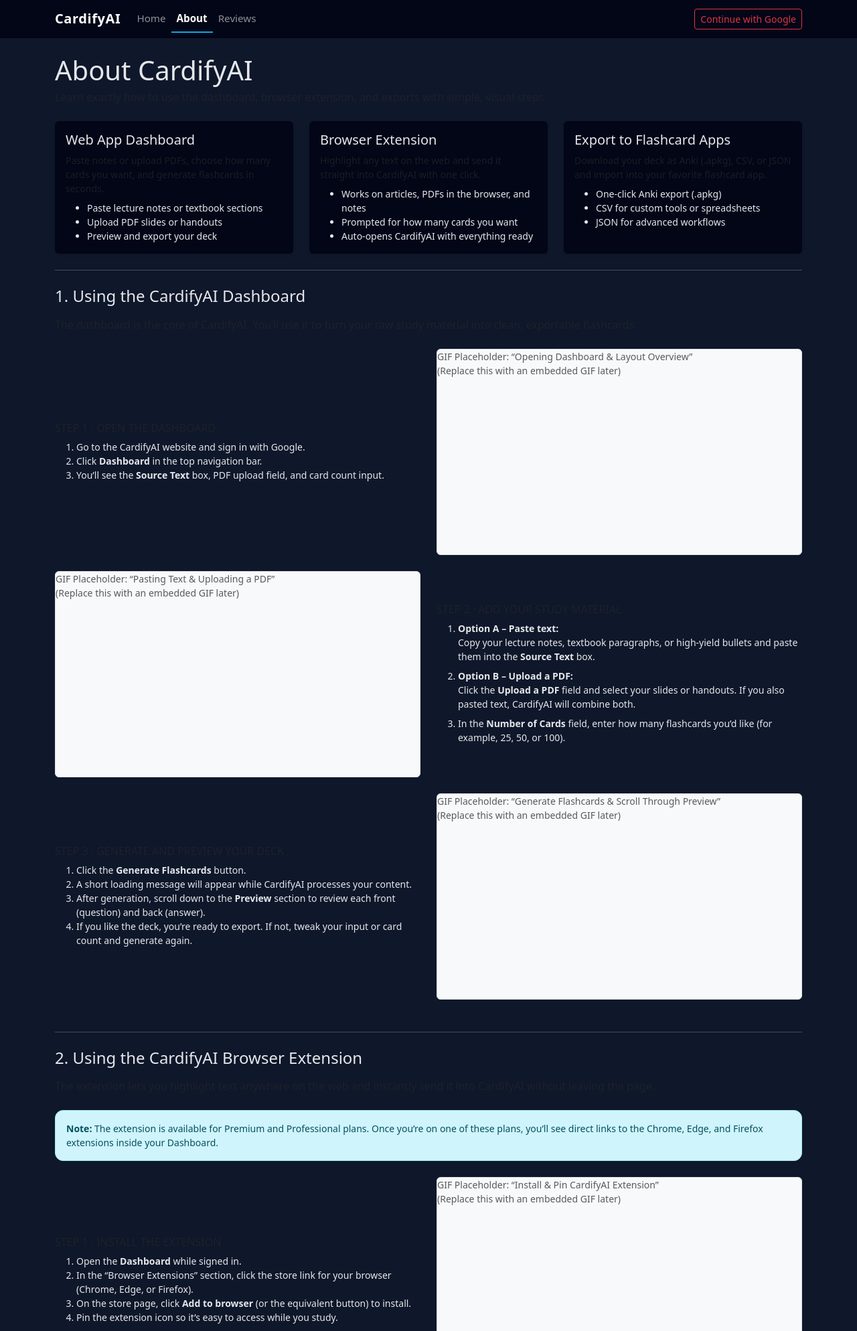
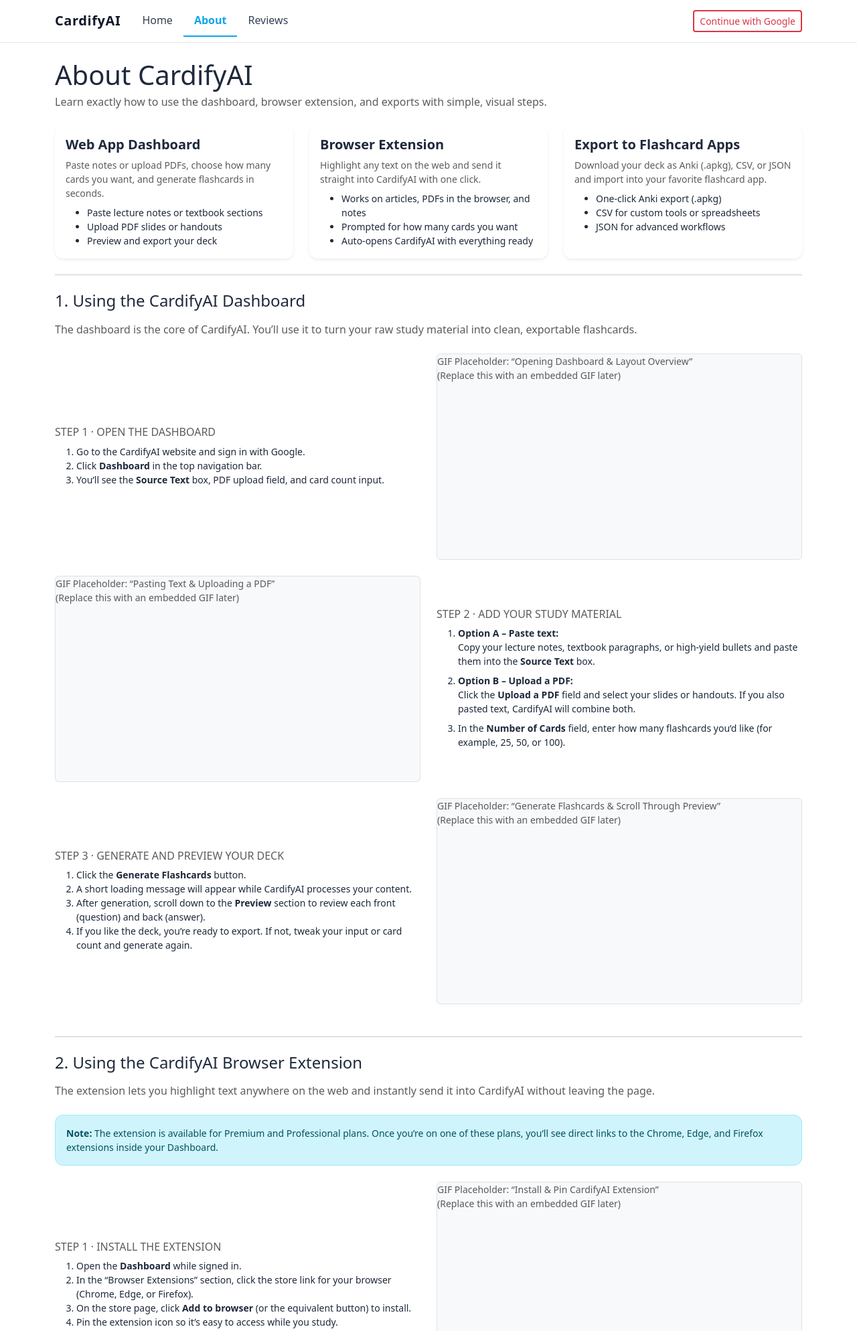
Before and after one commit to cardifyai-code/cardifyai, a Flask app: page /about in a window 1280 px wide. Shown: the top 1988 px of the page at 67% size. Run offline with Flask 3, Linux system fonts and the light colour scheme.

Commit message:
Fix background coloring

```diff
--- a/app/templates/base.html
+++ b/app/templates/base.html
@@ -12,76 +12,128 @@
       crossorigin="anonymous"
     >
 
-    <!-- Simple global styles to keep UI clean and modern -->
+    <!-- Clean modern white UI -->
     <style>
+      /* =============================
+         GLOBAL
+      ==============================*/
+
       body {
-        background-color: #0f172a; /* slate-900 */
-        color: #e5e7eb;           /* gray-200 */
+        background-color: #ffffff !important;
+        color: #1e293b; /* slate-800 */
+        font-family: system-ui, -apple-system, BlinkMacSystemFont, "Segoe UI",
+                     Roboto, Helvetica, Arial, sans-serif;
       }
 
+      a {
+        text-decoration: none;
+      }
+      a:hover {
+        text-decoration: underline;
+      }
+
+      /* =============================
+         NAVBAR (modern white top bar)
+      ==============================*/
       .navbar {
-        background: #020617;      /* slate-950 */
+        background: #ffffff !important;
+        border-bottom: 1px solid #e2e8f0; /* slate-200 */
       }
 
       .navbar-brand {
-        font-weight: 600;
-        letter-spacing: 0.03em;
+        font-weight: 700;
+        color: #0f172a !important;
+        font-size: 1.25rem;
+        letter-spacing: .03em;
       }
 
       .nav-link {
-        font-size: 0.95rem;
+        color: #334155 !important; /* slate-600 */
+        font-weight: 500;
+        padding: 0.65rem 1rem !important;
       }
 
       .nav-link.active {
-        font-weight: 600;
-        border-bottom: 2px solid #0ea5e9; /* sky-500 */
+        color: #0ea5e9 !important; /* sky-500 */
+        font-weight: 700;
+        border-bottom: 2px solid #0ea5e9;
       }
 
+      /* =============================
+         CARDS + PANELS
+      ==============================*/
       .card {
-        background-color: #020617;
-        border-color: rgba(148, 163, 184, 0.35); /* slate-400/35 */
-        color: #e5e7eb;
+        background-color: #ffffff;
+        border: 1px solid #e2e8f0; /* slate-200 */
+        border-radius: 0.75rem;
+        box-shadow: 0 1px 2px rgba(0,0,0,0.04);
+        color: #1e293b;
       }
 
-      .btn-primary {
-        background-color: #0ea5e9;
-        border-color: #0ea5e9;
+      .card-title {
+        font-weight: 600;
       }
 
+      /* =============================
+         BUTTONS (modern)
+      ==============================*/
+      .btn-primary {
+        background-color: #0ea5e9 !important;
+        border-color: #0ea5e9 !important;
+        font-weight: 500;
+      }
       .btn-primary:hover {
-        background-color: #0284c7;
-        border-color: #0284c7;
+        background-color: #0284c7 !important;
+        border-color: #0284c7 !important;
       }
 
       .btn-outline-primary {
-        color: #0ea5e9;
-        border-color: #0ea5e9;
+        color: #0ea5e9 !important;
+        border-color: #0ea5e9 !important;
+      }
+      .btn-outline-primary:hover {
+        background-color: #0ea5e9 !important;
+        color: #ffffff !important;
       }
 
-      .btn-outline-primary:hover {
-        background-color: #0ea5e9;
-        color: #0f172a;
+      .btn-outline-danger {
+        border-width: 2px;
+        font-weight: 500;
       }
 
+      /* =============================
+         ALERTS
+      ==============================*/
       .alert {
         border-radius: 0.75rem;
       }
 
+      /* =============================
+         FOOTER
+      ==============================*/
+      footer {
+        background: #ffffff;
+        border-top: 1px solid #e2e8f0;
+      }
+
       footer a {
-        text-decoration: none;
+        color: #64748b !important; /* slate-500 */
       }
 
       footer a:hover {
-        text-decoration: underline;
+        color: #0ea5e9 !important; /* sky-500 */
       }
+
     </style>
   </head>
   <body>
+
     <!-- ================= NAVBAR ================= -->
-    <nav class="navbar navbar-expand-lg navbar-dark mb-4">
+    <nav class="navbar navbar-expand-lg navbar-light mb-4">
       <div class="container">
-        <!-- brand points to views.index -->
+
         <a class="navbar-brand" href="{{ url_for('views.index') }}">CardifyAI</a>
+
         <button class="navbar-toggler" type="button" data-bs-toggle="collapse"
                 data-bs-target="#navbarNav" aria-controls="navbarNav"
                 aria-expanded="false" aria-label="Toggle navigation">
@@ -89,7 +141,8 @@
         </button>
 
         <div class="collapse navbar-collapse" id="navbarNav">
-          <!-- Left side nav -->
+
+          <!-- Left Nav -->
           <ul class="navbar-nav me-auto">
             <li class="nav-item">
               <a class="nav-link{% if request.endpoint == 'views.index' %} active{% endif %}"
@@ -107,7 +160,6 @@
               </li>
             {% endif %}
 
-            <!-- About (public page) -->
             <li class="nav-item">
               <a class="nav-link{% if request.endpoint == 'views.about' %} active{% endif %}"
                  href="{{ url_for('views.about') }}">
@@ -115,7 +167,6 @@
               </a>
             </li>
 
-            <!-- Reviews (public page with form for logged-in users) -->
             <li class="nav-item">
               <a class="nav-link{% if request.endpoint == 'views.reviews' %} active{% endif %}"
                  href="{{ url_for('views.reviews') }}">
@@ -133,11 +184,12 @@
             {% endif %}
           </ul>
 
-          <!-- Right side nav -->
+          <!-- Right Nav -->
           <ul class="navbar-nav ms-auto">
+
             {% if current_user.is_authenticated %}
               <li class="nav-item me-3">
-                <span class="navbar-text text-light">
+                <span class="navbar-text text-dark">
                   Plan:
                   <strong>{{ (current_user.plan or 'free')|capitalize }}</strong>
                   {% if current_user.is_admin %}
@@ -145,9 +197,13 @@
                   {% endif %}
                 </span>
               </li>
+
               <li class="nav-item">
-                <a class="nav-link" href="{{ url_for('auth.logout') }}">Logout</a>
+                <a class="nav-link text-danger" href="{{ url_for('auth.logout') }}">
+                  Logout
+                </a>
               </li>
+
             {% else %}
               <li class="nav-item">
                 <a class="btn btn-outline-danger btn-sm"
@@ -157,12 +213,14 @@
               </li>
             {% endif %}
           </ul>
+
         </div>
       </div>
     </nav>
 
     <!-- ================= MAIN CONTENT ================= -->
     <div class="container mb-5">
+
       {% with messages = get_flashed_messages(with_categories=true) %}
         {% if messages %}
           <div class="mb-3">
@@ -180,26 +238,26 @@
     </div>
 
     <!-- ================= FOOTER ================= -->
-    <footer class="border-top border-secondary pt-3 pb-4 mt-auto">
-      <div class="container d-flex flex-column flex-md-row justify-content-between align-items-start align-items-md-center small text-muted">
-        <div class="mb-2 mb-md-0">
+    <footer class="pt-4 pb-4 mt-auto">
+      <div class="container d-flex flex-column flex-md-row justify-content-between align-items-md-center small text-muted">
+
+        <div class="mb-3 mb-md-0">
           &copy; {{ current_year or 2025 }} CardifyAI. All rights reserved.
         </div>
+
         <div class="d-flex gap-3">
-          <a href="{{ url_for('views.privacy') }}" class="text-muted">
-            Privacy Policy
-          </a>
-          <a href="{{ url_for('views.terms') }}" class="text-muted">
-            Terms of Use
-          </a>
+          <a href="{{ url_for('views.privacy') }}">Privacy Policy</a>
+          <a href="{{ url_for('views.terms') }}">Terms of Use</a>
         </div>
+
       </div>
     </footer>
 
-    <!-- Bootstrap JS bundle -->
+    <!-- Bootstrap JS -->
     <script
       src="https://cdn.jsdelivr.net/npm/bootstrap@5.3.3/dist/js/bootstrap.bundle.min.js"
       crossorigin="anonymous"
     ></script>
+
   </body>
 </html>
```
